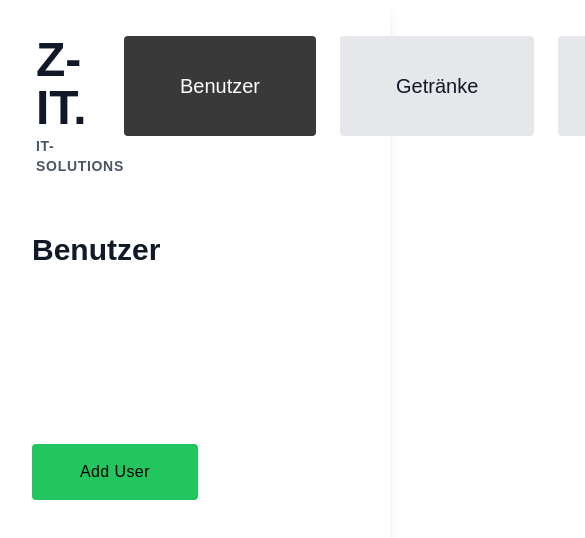
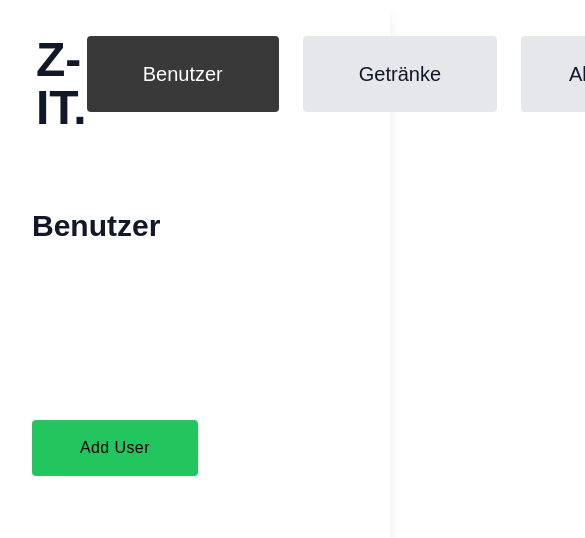
Before and after one commit to Chebbo314/securebear-IMS, a Next.js app in the folder securebear-ims/: page / in a window 390 px wide. Shown: the top 538 px of the page, 585 px wide, since content can reach past the window. Built offline with nearby package versions, Linux system fonts and the light colour scheme.

Commit message:
fix logo for better mobile fit

```diff
--- a/securebear-ims/src/components/InventoryManagementSystem.js
+++ b/securebear-ims/src/components/InventoryManagementSystem.js
@@ -662,7 +662,6 @@ const PaymentSystem = () => {
       <header className="flex justify-between mb-10 mt-5 mr-5 ml-5">
         <div className="">
           <h1 className="text-5xl font-bold text-gray-900">Z-IT.</h1>
-          <p className="text-sm font-semibold text-gray-600 tracking-wider mt-1">IT-SOLUTIONS</p>
         </div>
         <div className="flex gap-6 mb-10 text-xl justify-center">
           <button
```
